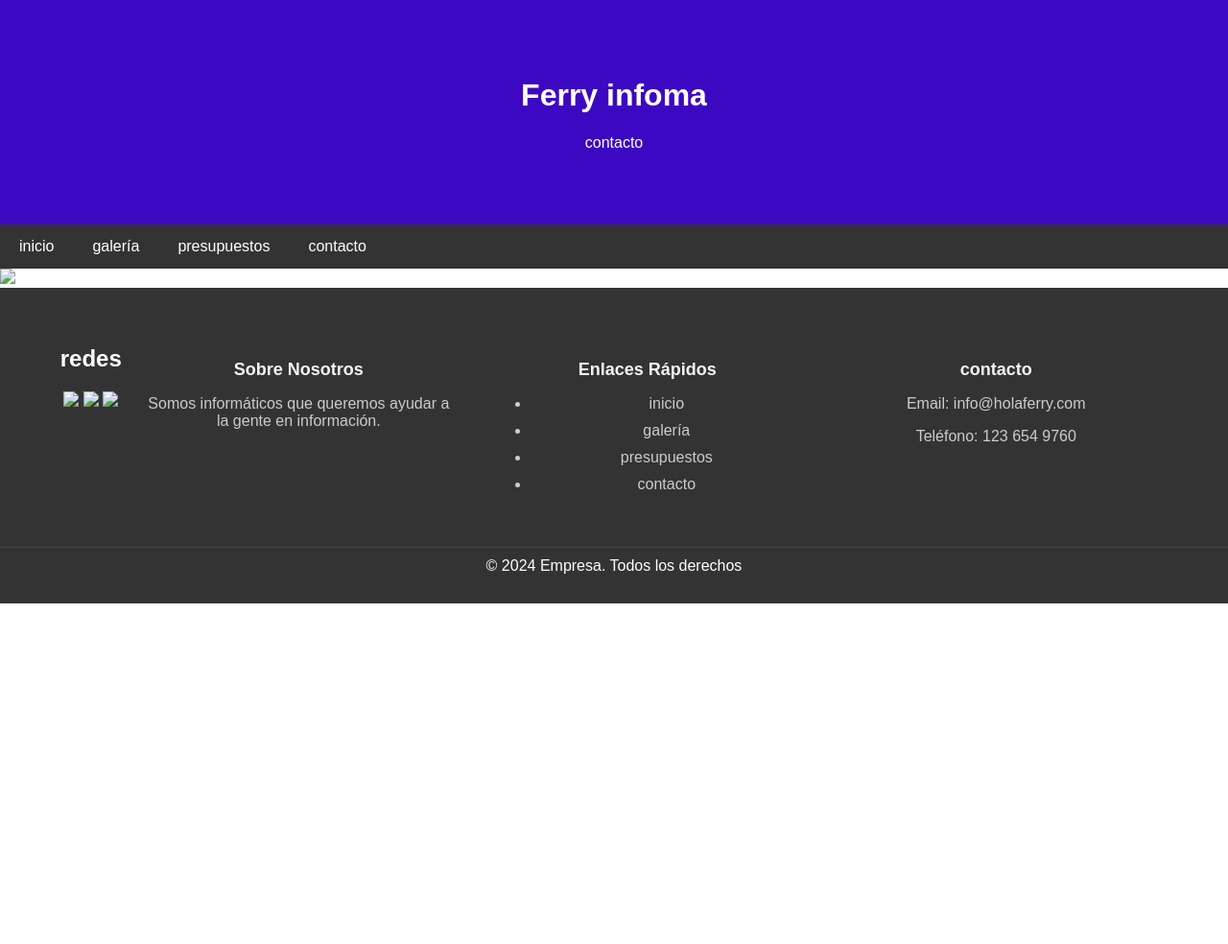
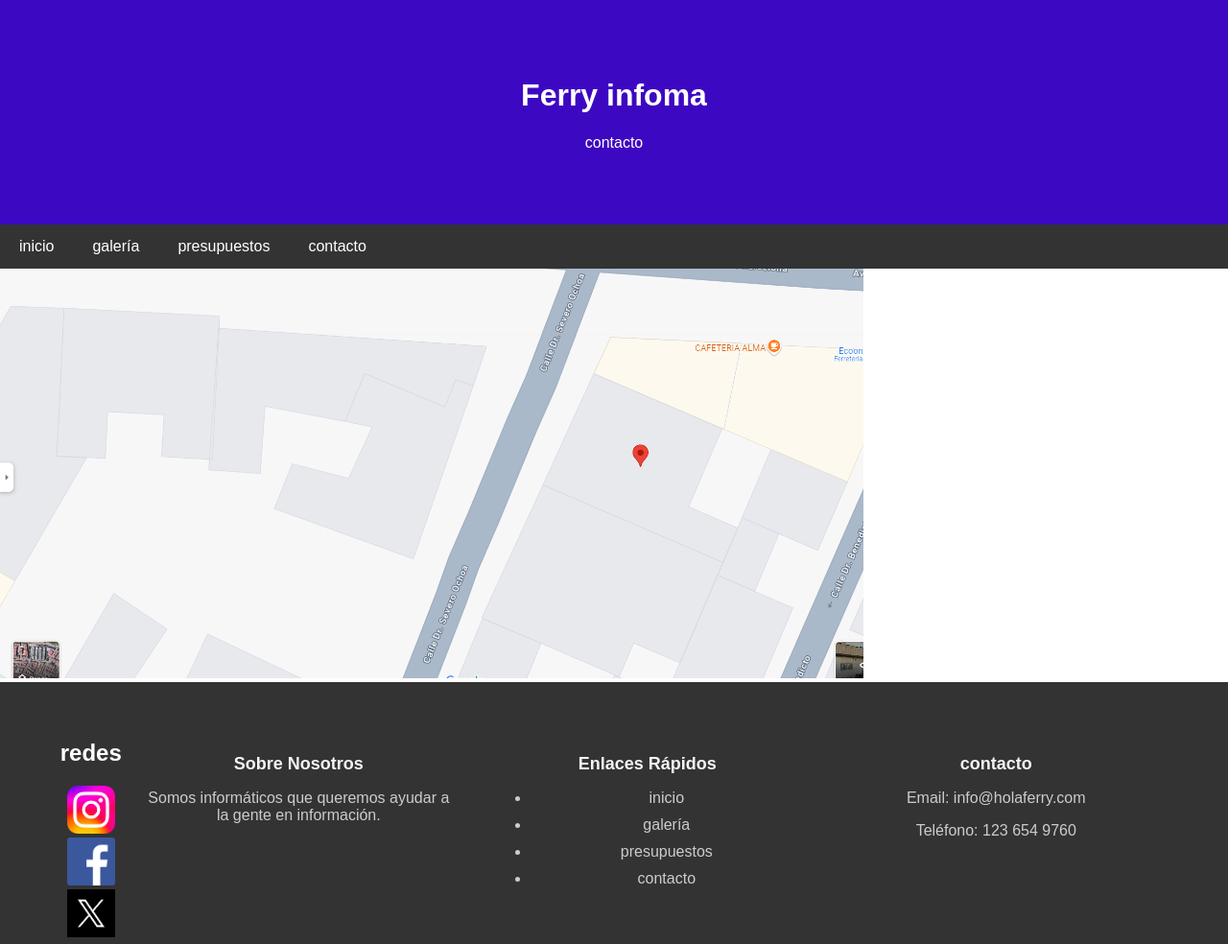
Before and after one commit to FerranNavarro/Ferran, a plain HTML site: page contacto.html in a window 1280 px wide. Shown: the top 984 px of the page at 96% size. Before the commit the page ends 800 px from the top, so only its background shows below. Drawn offline with Linux system fonts and the light colour scheme.

Commit message:
Update contacto.html

```diff
--- a/contacto.html
+++ b/contacto.html
@@ -23,16 +23,16 @@
         </nav>
 
         <div class="item-a">
-            <img src="Imagenes/map1.png" width="900" >
+            <img src="map1.png" width="900" >
         </div>
        <!-- Footer -->
         <footer>
             <div class="footer-container">
                 <div class="footer-section-redes">
                     <h2>redes</h2>
-                    <img src="Imagenes/Instagram logo.png" width="50">
-                    <img src="Imagenes/Facebook logo.png" width="50">
-                    <img src="Imagenes/X Twitter.jpg" width="50">
+                    <img src="Instagram logo.png" width="50">
+                    <img src="Facebook logo.png" width="50">
+                    <img src="X Twitter.jpg" width="50">
                 </div>
                 <div class="footer-section About">
                     <h2>Sobre Nosotros</h2>
```
